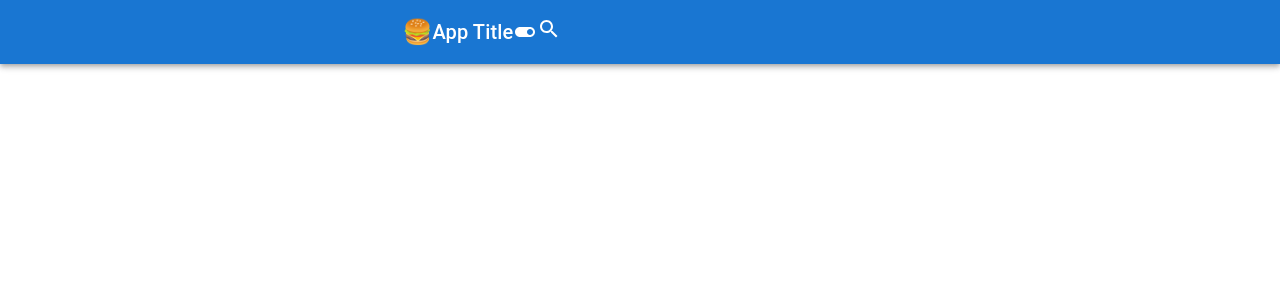
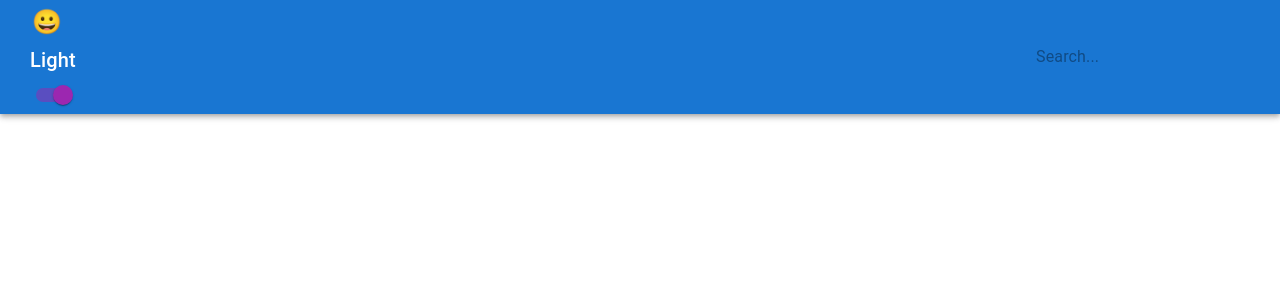
Before and after one commit to J4Web/react-context, a React (Create React App) app: page / in a window 1280 px wide. Shown: the top 300 px of the page. Built offline with nearby package versions, Linux system fonts and the light colour scheme; the HTML template or start-up script is replaced by a standard one.

Commit message:
added the appBar working with my own jss

```diff
--- /dev/null
+++ b/src/FormComp.jsx
@@ -0,0 +1,6 @@
+import React from  'react'
+class FormComp extends React.Component {
+    render() {
+        return
+    }
+}
--- a/src/NavBar.jsx
+++ b/src/NavBar.jsx
@@ -1,51 +1,69 @@
-import React, { Component } from 'react'
-import { AppBar } from '@mui/material';
-import { Toolbar } from '@mui/material';
-import {IconButton} from '@mui/material'
-import {Typography} from '@mui/material'
-import {InputBase} from '@mui/material'
-import SearchIcon from '@mui/icons-material/Search';
-import ToggleOnIcon from '@mui/icons-material/ToggleOn';
-import { red, green, blue } from '@mui/material/colors';
-import { withStyles } from '@mui/styles'
-// import styles from './styles/NavBarstyles'
+import React, { Component } from 'react';
+import AppBar from '@mui/material/AppBar';
+import Toolbar from '@mui/material/Toolbar';
+import { IconButton } from '@mui/material';
+import Typography from '@mui/material/Typography';
+import {withStyles} from '@mui/styles';
+import Switch from '@mui/material/Switch';
+import TextField from '@mui/material/TextField';
+import Grid from '@mui/material/Grid';
+import Paper from '@mui/material/Paper';
+import Box from '@mui/material/Box';
+import { styled } from '@mui/material/styles';
+import { InputBase } from '@mui/material';
 const styles = {
-    search:{
-        display:"flex",
-        justifyContent:"flex-end!important",
-        marginRight:"-900px!important",
+    root:{
+
+    },
+    inputRoot:{
+color:"inherit",
+    },
+    inputInput:{
+        paddingTop: "1em",
+        paddingLeft: "1em",
+        paddingRight: "1em",
+        paddingBottom: "1em",
+        width:"100%",
+
     }
 }
-class NavBar extends Component {
+
+const label = { inputProps: { 'aria-label': 'Switch demo' } };
+class NavBar extends Component{
     render() {
         const {classes}=this.props;
-    return (
-      <div >
-          <AppBar className={classes.root} position="static" color="primary">
-          <Toolbar >
-          <IconButton className={classes.menuBtn} color="inherit">
-          <span className={classes.flag}>
-              🍔
-          </span>
-          <Typography className={classes.title} variant="h6" color="inherit">
-          App Title
+        return(<div className='root'>
+        <AppBar position="static" color='primary'>
+        <Toolbar>
+        <Grid
+  container
+  direction="row"
+  justifyContent="space-between"
+  alignItems="center"
+>
 
-          </Typography>
-          <ToggleOnIcon/>
-          <div className={classes.grow}/>
-          <div className={classes.search}>
-              <div className={classes.searchIcon}>
-                  <SearchIcon/>
-              </div>
-          </div>
+    <Box component="div" sx={{ display: 'inline',textAlign:'center' }}>
+        <IconButton size="medium"
+        edge="start"
+        color="inherit"
+        aria-label='Flag-Icon'
+        >
+        <span>😀</span>
 
         </IconButton>
+        <Typography variant="h6" color="inherit">
+            Light
+        </Typography>
+      <Switch {...label } color="secondary" defaultChecked />
+</Box>
+      <InputBase color="inherit" placeholder='Search...' />
+      </Grid>
         </Toolbar>
 
         </AppBar>
-      </div>
-    )
+
+        </div>)
     }
 }
 
-export default withStyles(styles)(NavBar);
+export default withStyles(styles)(NavBar)
```
Also changed, not shown: src/styles/NavBarstyles.jsx (+19 -2 lines). Lines whose indentation alone changed are shown as unchanged.
